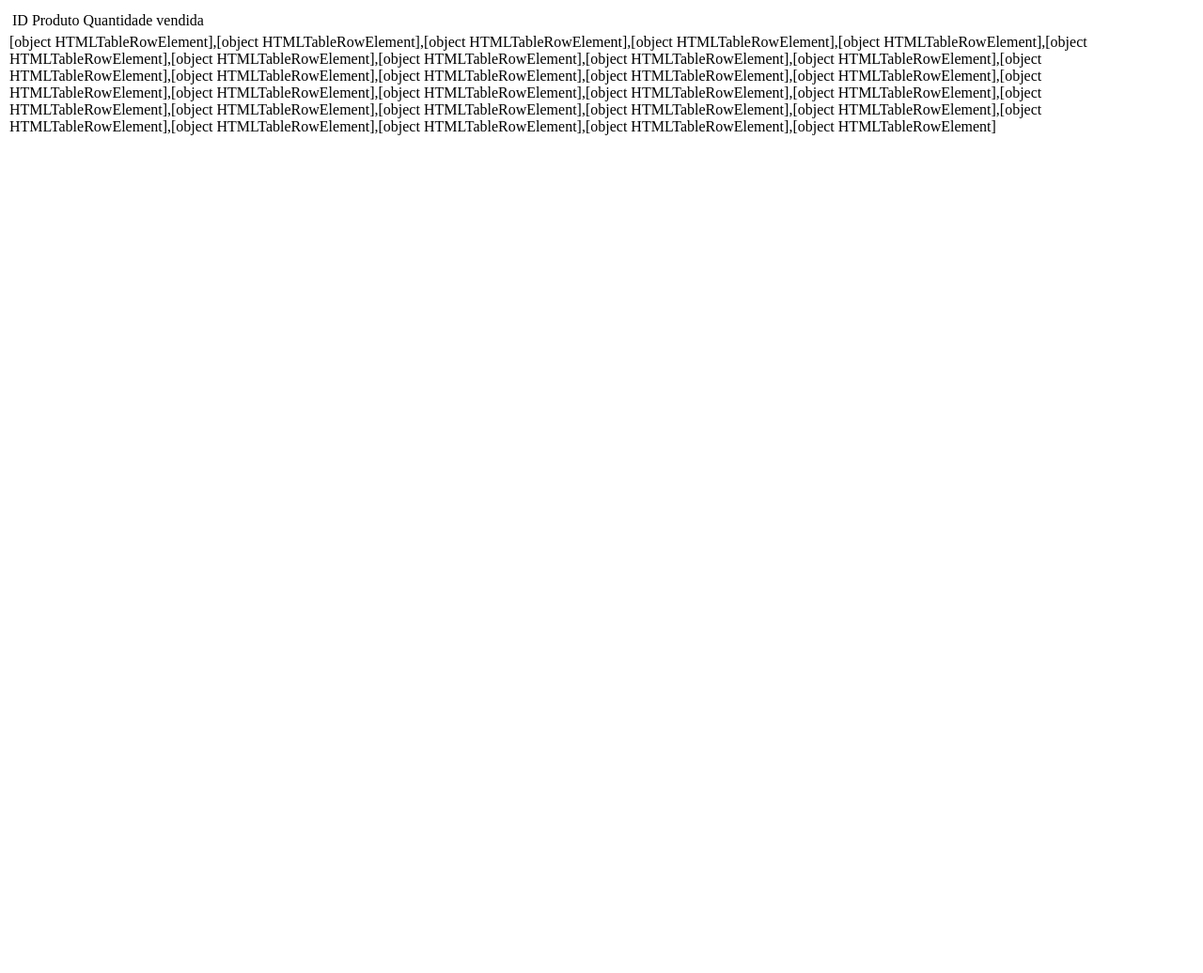
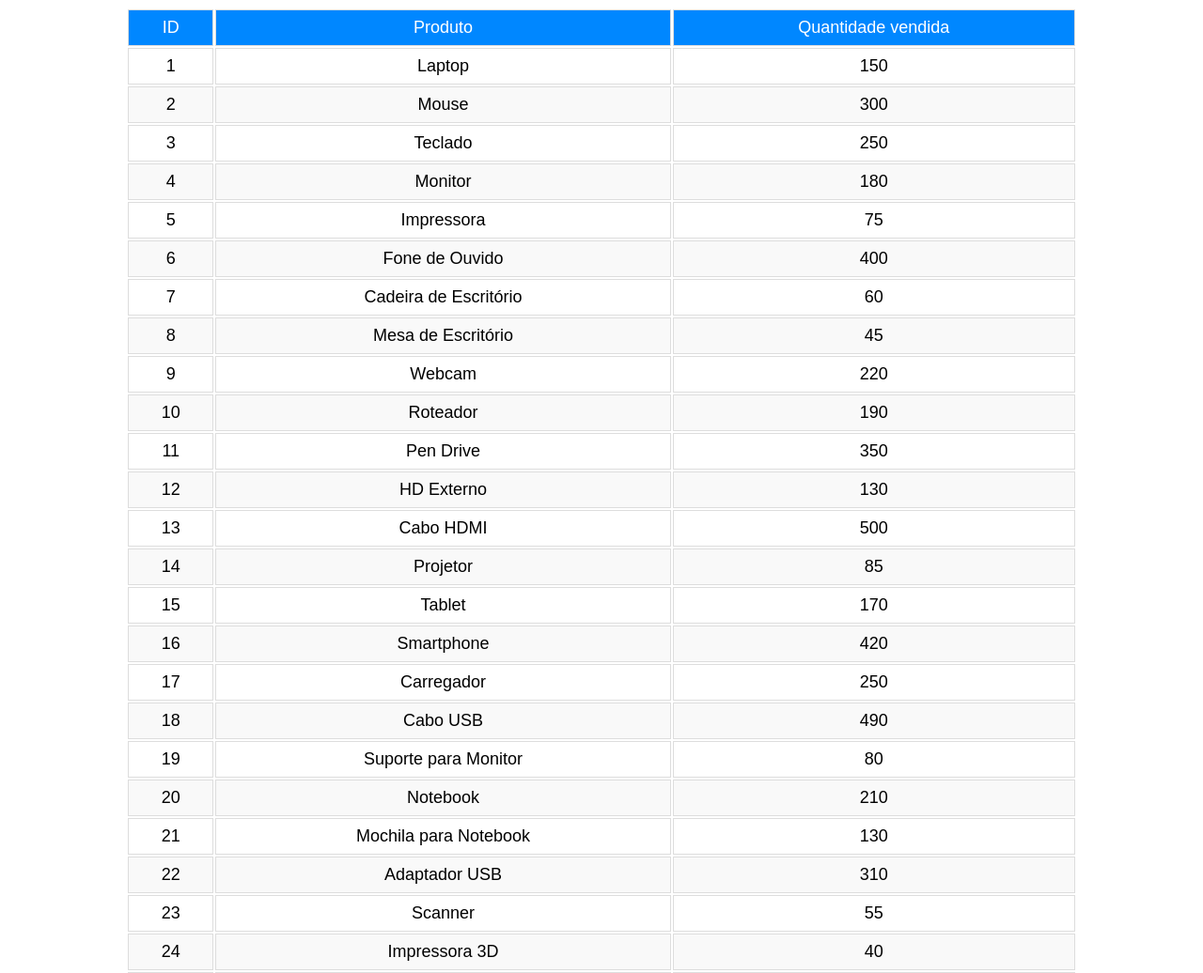
Before and after one commit to GabrielaJung/table-render, a plain HTML site: page index.html in a window 1280 px wide. Shown: the top 1036 px of the page at 94% size. Before the commit the page ends 800 px from the top, so only its background shows below. Drawn offline with Linux system fonts and the light colour scheme.

Commit message:
creating table with dblclick event to edit

```diff
--- a/index.html
+++ b/index.html
@@ -3,6 +3,7 @@
   <head>
     <meta charset="UTF-8" />
     <meta name="viewport" content="width=device-width, initial-scale=1.0" />
+    <link rel="stylesheet" href="styles.css" />
     <title>Table render</title>
   </head>
   <body>
--- a/js/index.js
+++ b/js/index.js
@@ -13,6 +13,20 @@ const jsonData = {
   },
 };
 
+const editableComponent = {
+  constructor() {
+    this.data = null;
+  },
+
+  getData() {
+    return this.data;
+  },
+
+  setData(value) {
+    this.data = value;
+  },
+};
+
 async function requestJson() {
   await fetch("data.json").then((response) => {
     response.json().then((data) => jsonData.setData(data));
@@ -23,52 +37,79 @@ function Table() {
   const tableElement = document.createElement("table");
 
   //header
-  const tHeader = document.createElement("theader");
-  const trHeader = document.createElement("tr");
-  const tdIdHeader = document.createElement("td");
-  const tdProductHeader = document.createElement("td");
-  const tdSoldHeader = document.createElement("td");
+  const tHeader = tableElement.createTHead();
 
-  tdIdHeader.textContent = "ID";
-  tdProductHeader.textContent = "Produto";
-  tdSoldHeader.textContent = "Quantidade vendida";
-  trHeader.append(tdIdHeader, tdProductHeader, tdSoldHeader);
-  tHeader.append(trHeader);
+  const trHeader = tHeader.insertRow(0);
+  trHeader.insertCell(0).textContent = "ID";
+  trHeader.insertCell(1).textContent = "Produto";
+  trHeader.insertCell(2).textContent = "Quantidade vendida";
 
   //body
-  const tBody = document.createElement("tbody");
-  tBody.append(TableBody());
+  const tBody = tableElement.createTBody();
+  TableBody({ tBody: tBody });
 
   tableElement.append(tHeader, tBody);
 
   return tableElement;
 }
 
-function TableBody() {
+function TableBody({ tBody }) {
   const data = jsonData.getData();
   console.log(data);
 
-  const tbody = data.map((productInfo) => {
-    const row = document.createElement("tr");
-    const colId = document.createElement("td");
-    const colProduct = document.createElement("td");
-    const colSold = document.createElement("td");
+  data.forEach((productInfo, index) => {
+    const row = tBody.insertRow(index);
 
-    colId.textContent = `${productInfo.id}`;
-    colProduct.textContent = `${productInfo.produto}`;
-    colSold.textContent = `${productInfo.vendidos}`;
+    const colId = row.insertCell(0);
+    const colProduct = row.insertCell(1);
+    const colSold = row.insertCell(2);
 
-    row.append(colId, colProduct, colSold);
-    return row;
+    colId.textContent = productInfo.id;
+    colProduct.textContent = productInfo.produto;
+    colSold.textContent = productInfo.vendidos;
+
+    // colId.setAttribute("id", productInfo.id);
+    // colProduct.setAttribute("id", productInfo.produto);
+    // colSold.setAttribute("id", productInfo.vendidos);
+
+    // dblclick event listener
+    colId.addEventListener("dblclick", () => {
+      colId.setAttribute("contenteditable", true);
+      editableComponent.setData(colId);
+
+      // console.log(parseInt(colId.textContent));
+    });
+
+    colProduct.addEventListener("dblclick", () => {
+      colProduct.setAttribute("contenteditable", true);
+      editableComponent.setData(colProduct);
+
+      // console.log(colProduct.textContent);
+    });
+
+    colSold.addEventListener("dblclick", () => {
+      colSold.setAttribute("contenteditable", true);
+      editableComponent.setData(colSold);
+
+      // console.log(parseInt(colSold.textContent));
+    });
+
+    // when click out editable component, remove permission to edit it
+    document.onclick = function (e) {
+      const editableCell = editableComponent.getData();
+      if (!editableCell) return;
+      if (e.target !== editableCell) {
+        editableCell.setAttribute("contenteditable", false);
+        editableComponent.setData(null);
+      }
+    };
   });
-  console.log(tbody);
-  return tbody;
+  return tBody;
 }
 
 function init() {
   const data = jsonData.getData();
   document.querySelector("body").prepend(Table());
-  console.log(data);
 }
 
 requestJson();
--- /dev/null
+++ b/styles.css
@@ -0,0 +1,81 @@
+:root {
+    --primary: #0087FF
+}
+
+body {
+    font-family: Arial, sans-serif;
+    display: flex;
+    justify-content: center;
+}
+
+/*
+table {
+    border-collapse: collapse;
+    margin: 25px 0;
+    font-size: 18px;
+    min-width: 400px;
+    box-shadow: 0 0 20px rgba(0, 0, 0, 0.15);
+}
+
+thead tr {
+    background-color: #009879;
+    color: #ffffff;
+    text-align: left;
+}
+
+th,
+td {
+    padding: 12px 15px;
+}
+
+tbody tr {
+    border-bottom: 1px solid #dddddd;
+}
+
+tbody tr:nth-of-type(even) {
+    background-color: #f3f3f3;
+}
+
+tbody tr:last-of-type {
+    border-bottom: 2px solid #009879;
+}
+
+/* tbody tr.active-row {
+    font-weight: bold;
+    color: #0098;
+} */
+
+table {
+    width: 80%;
+    /* border-collapse: collapse; */
+    /* margin: 20px 0; */
+    font-size: 18px;
+    text-align: center;
+}
+
+table thead {
+    background-color: var(--primary);
+    color: #ffffff;
+}
+
+table th,
+table td {
+    border: 1px solid #dddddd;
+    padding: 8px;
+}
+
+table thead th {
+    text-align: center;
+}
+
+table tbody td {
+    text-align: center;
+}
+
+table tbody tr:nth-child(even) {
+    background-color: #f9f9f9;
+}
+
+table tbody tr:hover {
+    background-color: #f1f1f1;
+}
```
